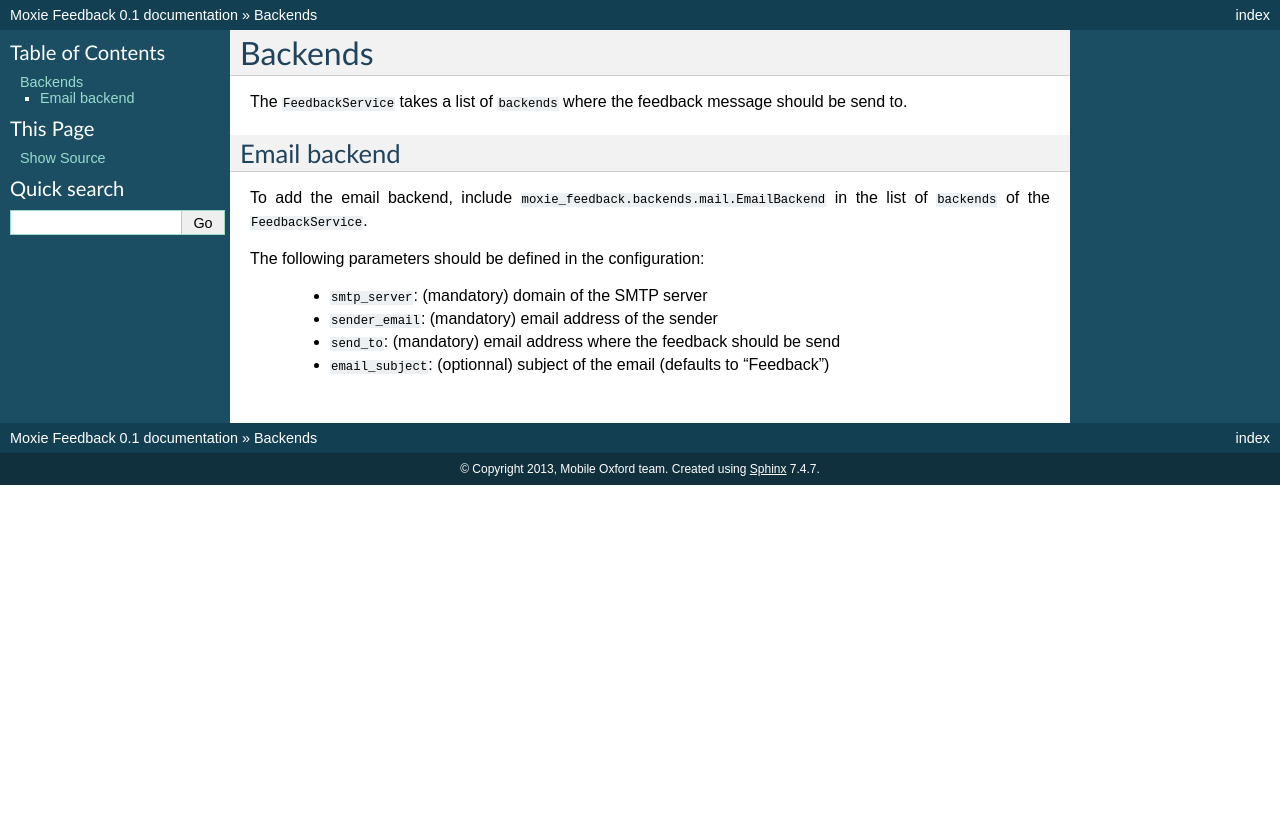
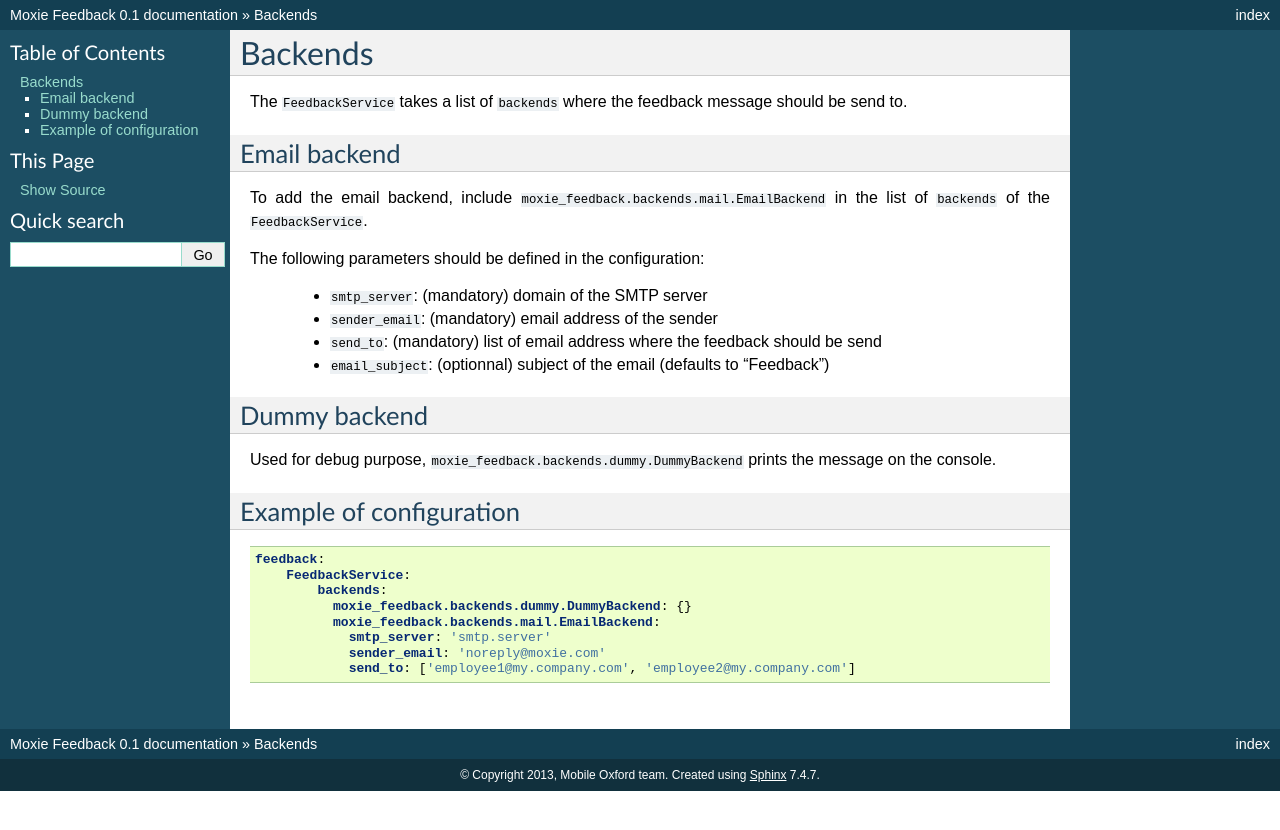
Before and after one commit to ox-it/moxie-feedback, a Sphinx documentation site: the page built from docs/source/backends/email.rst, in a window 1280 px wide. Shown: the top 830 px of the page. Built offline with Sphinx 7.4.7, drawn with Linux system fonts in a browser that asks for light colours.

Commit message:
Email backend send email to multiple addresses.

```diff
--- a/docs/source/backends/email.rst
+++ b/docs/source/backends/email.rst
@@ -13,5 +13,24 @@ The following parameters should be defined in the configuration:
 
  * ``smtp_server``: (mandatory) domain of the SMTP server
  * ``sender_email``: (mandatory) email address of the sender
- * ``send_to``: (mandatory) email address where the feedback should be send
+ * ``send_to``: (mandatory) list of email address where the feedback should be send
  * ``email_subject``: (optionnal) subject of the email (defaults to "Feedback")
+
+Dummy backend
+-------------
+
+Used for debug purpose, ``moxie_feedback.backends.dummy.DummyBackend`` prints the message on the console.
+
+Example of configuration
+------------------------
+
+.. code-block:: yaml
+
+    feedback:
+        FeedbackService:
+            backends:
+              moxie_feedback.backends.dummy.DummyBackend: {}
+              moxie_feedback.backends.mail.EmailBackend:
+                smtp_server: 'smtp.server'
+                sender_email: 'noreply@moxie.com'
+                send_to: ['employee1@my.company.com', 'employee2@my.company.com']
```
Also changed, not shown: 1 other file.
